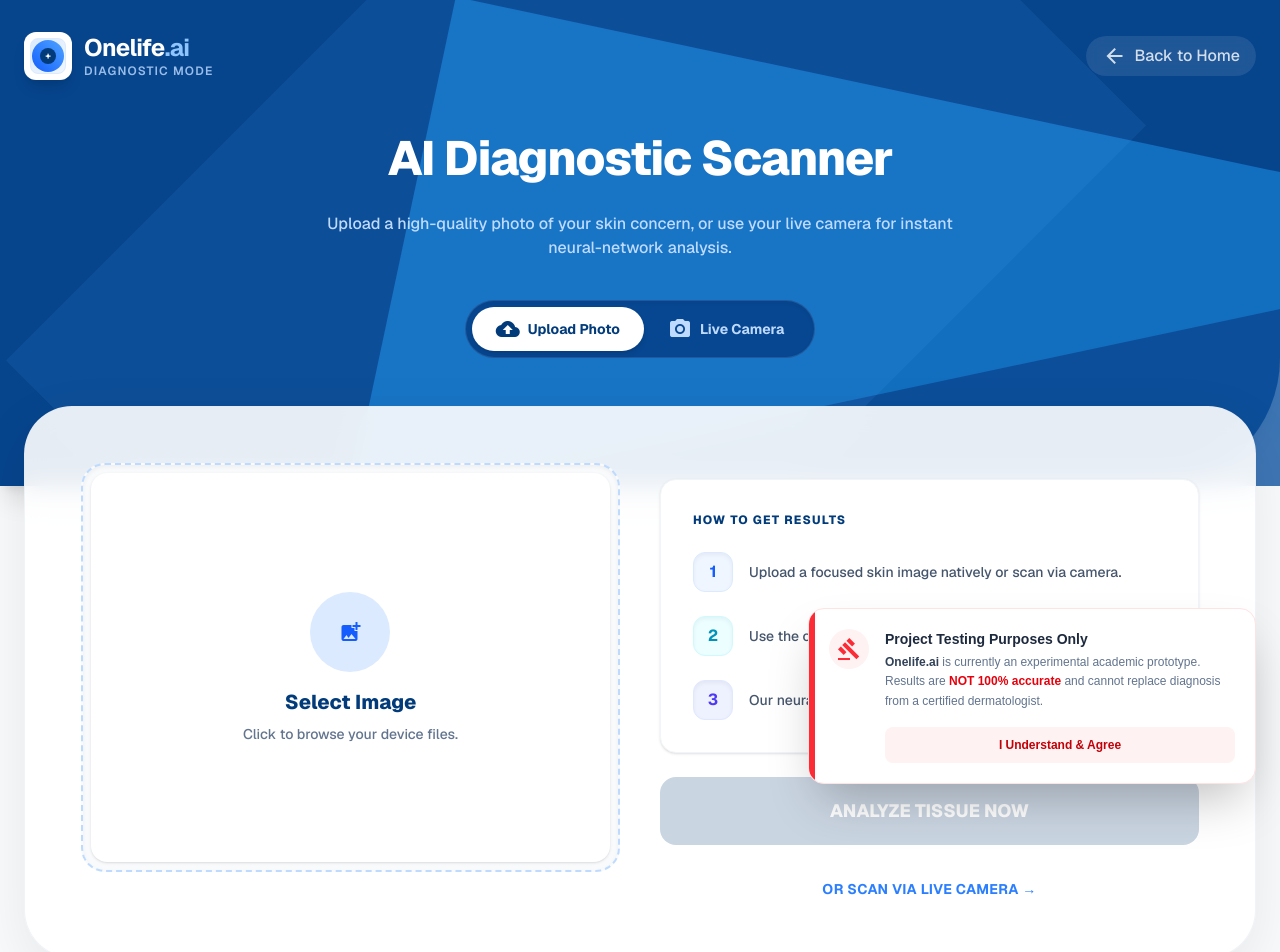
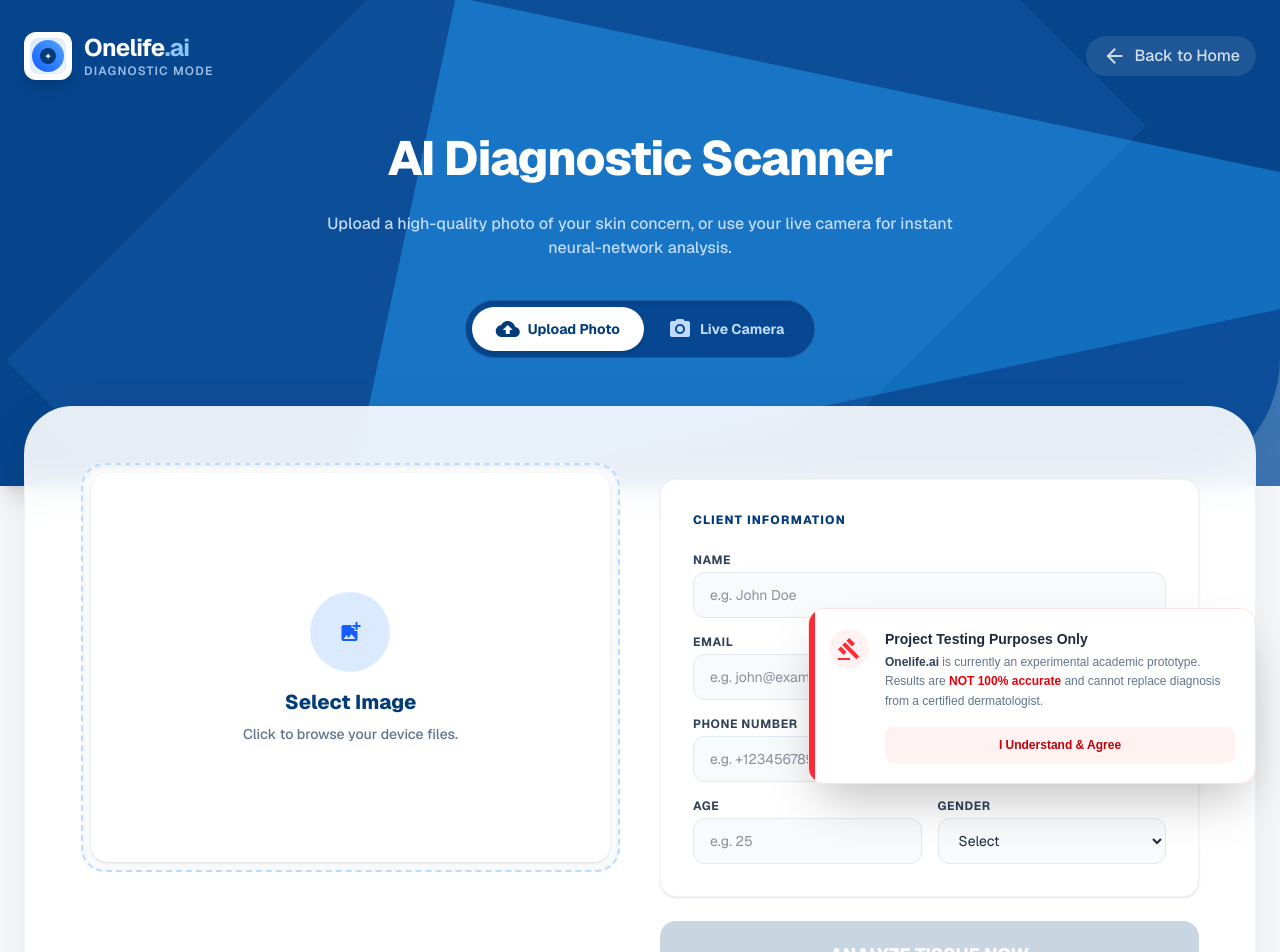
Before and after one commit to RajuBharali/skin-diseases-detection-FORNT, a Next.js app: page /predict in a window 1280 px wide. Shown: the top 952 px of the page. Built offline with nearby package versions, Linux system fonts and the light colour scheme.

Commit message:
update new font

```diff
--- a/app/api/guidance/route.ts
+++ b/app/api/guidance/route.ts
@@ -30,7 +30,7 @@ export async function POST(req: Request) {
       return NextResponse.json({
         suggestion,
         actions: [
-          { icon: "clinical_notes", label: `Consult doctor for ${condition}`, desc: "Book an appointment for professional evaluation" },
+          { icon: "medical_services", label: `Consult doctor for ${condition}`, desc: "Book an appointment for professional evaluation" },
           { icon: "water_drop", label: "Keep affected skin moisturized", desc: "Use fragrance-free emollient creams twice daily" },
           { icon: "block", label: "Avoid scratching or irritation", desc: "Use cold compresses to soothe flare-ups" },
           { icon: "sanitizer", label: "Use gentle, unscented products", desc: "Switch to hypoallergenic cleansers and detergents" }
@@ -50,7 +50,7 @@ Return the result strictly as a JSON object containing two keys: "suggestion" an
 
 1. "suggestion": A short paragraph (max 30 words) explaining how seriously they should take this result given the ${confidence}% confidence score.
 2. "actions": An array of 4 recommended actions they should take. Each action object must have the keys:
-   - icon: A valid Google Material icon name (e.g. "clinical_notes", "water_drop", "block", "sanitizer", "healing", "medical_services", "spa", "local_hospital", "info", "warning", "wb_sunny", "face")
+   - icon: A valid Google Material icon name (e.g. "medical_services", "water_drop", "block", "sanitizer", "healing", "spa", "local_hospital", "wb_sunny", "face")
    - label: A short, actionable title (max 5 words)
    - desc: A short description (max 10 words)
 
@@ -58,7 +58,7 @@ Example output:
 {
   "suggestion": "Given the high confidence score, it is strongly advised to schedule a consultation with a dermatologist for a professional biopsy and treatment plan.",
   "actions": [
-    { "icon": "clinical_notes", "label": "Consult a certified dermatologist", "desc": "Book an appointment for professional evaluation" }
+    { "icon": "medical_services", "label": "Consult a certified dermatologist", "desc": "Book an appointment for professional evaluation" }
   ]
 }
 Do not include markdown code block syntax like \`\`\`json. Return only the raw JSON object.`;
@@ -96,7 +96,7 @@ Do not include markdown code block syntax like \`\`\`json. Return only the raw J
         suggestion += "The model has low confidence. This might be due to a blurry image or uncommon presentation. A professional evaluation is highly recommended.";
       }
       fallbackActions = [
-        { icon: "clinical_notes", label: `Consult doctor for ${condition}`, desc: "Book an appointment for professional evaluation" },
+        { icon: "medical_services", label: `Consult doctor for ${condition}`, desc: "Book an appointment for professional evaluation" },
         { icon: "water_drop", label: "Keep affected skin moisturized", desc: "Use fragrance-free emollient creams twice daily" },
         { icon: "block", label: "Avoid scratching or irritation", desc: "Use cold compresses to soothe flare-ups" },
         { icon: "sanitizer", label: "Use gentle, unscented products", desc: "Switch to hypoallergenic cleansers and detergents" }
--- a/app/components/UploadBox.tsx
+++ b/app/components/UploadBox.tsx
@@ -18,6 +18,13 @@ export default function UploadBox({ onSwitchToCamera }: UploadBoxProps) {
   const [preview, setPreview] = useState<string | null>(null)
   const [loading, setLoading] = useState(false)
   const [error, setError] = useState<string | null>(null)
+
+  // Patient / Client Details State
+  const [name, setName] = useState("")
+  const [email, setEmail] = useState("")
+  const [phoneNumber, setPhoneNumber] = useState("")
+  const [age, setAge] = useState<number | "">("")
+  const [gender, setGender] = useState("")
 
   // Cropping State
   const [isCropping, setIsCropping] = useState(false)
@@ -78,18 +85,22 @@ export default function UploadBox({ onSwitchToCamera }: UploadBoxProps) {
   /* Send real file directly to API */
   const analyze = async () => {
     if (!file) return
+    if (!name || !email || !phoneNumber || !age || !gender) {
+      setError("Please fill out all required fields.")
+      return
+    }
     setLoading(true)
     setError(null)
 
     try {
-      const result = await predictImage(file)
+      const result = await predictImage(file, name, email, phoneNumber, Number(age), gender)
       sessionStorage.setItem("lastPrediction", JSON.stringify(result))
       if (preview) {
         sessionStorage.setItem("lastPreview", preview)
       }
       router.push("/result")
-    } catch {
-      setError("Analysis failed. Please try again.")
+    } catch (e: any) {
+      setError(e.message || "Analysis failed. Please try again.")
     }
 
     setLoading(false)
@@ -218,19 +229,62 @@ export default function UploadBox({ onSwitchToCamera }: UploadBoxProps) {
         {/* RIGHT INFO */}
         <div className="flex flex-col gap-6 pt-4">
           <div className="bg-white rounded-2xl border border-slate-100 p-6 sm:p-8 shadow-sm">
-            <h3 className="text-xs tracking-widest font-extrabold text-[#023b7a] mb-6 uppercase">How to Get Results</h3>
-            <div className="space-y-6 text-slate-600 font-medium text-sm">
-              <div className="flex gap-4 items-center">
-                <div className="w-10 h-10 bg-blue-50 text-blue-600 rounded-xl flex items-center justify-center font-bold text-base shrink-0 border border-blue-100 shadow-inner">1</div>
-                <p>Upload a focused skin image natively or scan via camera.</p>
+            <h3 className="text-xs tracking-widest font-extrabold text-[#023b7a] mb-6 uppercase">Client Information</h3>
+            <div className="space-y-4">
+              <div>
+                <label className="block text-xs font-bold text-slate-700 uppercase tracking-wider mb-1">Name</label>
+                <input
+                  type="text"
+                  value={name}
+                  onChange={(e) => setName(e.target.value)}
+                  placeholder="e.g. John Doe"
+                  className="w-full bg-slate-50 border border-slate-200 text-slate-800 rounded-xl px-4 py-3 text-sm focus:outline-none focus:border-blue-500 transition-colors"
+                />
               </div>
-              <div className="flex gap-4 items-center">
-                <div className="w-10 h-10 bg-cyan-50 text-cyan-600 rounded-xl flex items-center justify-center font-bold text-base shrink-0 border border-cyan-100 shadow-inner">2</div>
-                <p>Use the cropping tool to isolate the specific bump or mole.</p>
+              <div>
+                <label className="block text-xs font-bold text-slate-700 uppercase tracking-wider mb-1">Email</label>
+                <input
+                  type="email"
+                  value={email}
+                  onChange={(e) => setEmail(e.target.value)}
+                  placeholder="e.g. john@example.com"
+                  className="w-full bg-slate-50 border border-slate-200 text-slate-800 rounded-xl px-4 py-3 text-sm focus:outline-none focus:border-blue-500 transition-colors"
+                />
               </div>
-              <div className="flex gap-4 items-center">
-                <div className="w-10 h-10 bg-indigo-50 text-indigo-600 rounded-xl flex items-center justify-center font-bold text-base shrink-0 border border-indigo-100 shadow-inner">3</div>
-                <p>Our neural network immediately evaluates the risk profile.</p>
+              <div>
+                <label className="block text-xs font-bold text-slate-700 uppercase tracking-wider mb-1">Phone Number</label>
+                <input
+                  type="tel"
+                  value={phoneNumber}
+                  onChange={(e) => setPhoneNumber(e.target.value)}
+                  placeholder="e.g. +123456789"
+                  className="w-full bg-slate-50 border border-slate-200 text-slate-800 rounded-xl px-4 py-3 text-sm focus:outline-none focus:border-blue-500 transition-colors"
+                />
+              </div>
+              <div className="grid grid-cols-2 gap-4">
+                <div>
+                  <label className="block text-xs font-bold text-slate-700 uppercase tracking-wider mb-1">Age</label>
+                  <input
+                    type="number"
+                    value={age}
+                    onChange={(e) => setAge(e.target.value === "" ? "" : Number(e.target.value))}
+                    placeholder="e.g. 25"
+                    className="w-full bg-slate-50 border border-slate-200 text-slate-800 rounded-xl px-4 py-3 text-sm focus:outline-none focus:border-blue-500 transition-colors"
+                  />
+                </div>
+                <div>
+                  <label className="block text-xs font-bold text-slate-700 uppercase tracking-wider mb-1">Gender</label>
+                  <select
+                    value={gender}
+                    onChange={(e) => setGender(e.target.value)}
+                    className="w-full bg-slate-50 border border-slate-200 text-slate-800 rounded-xl px-4 py-3 text-sm focus:outline-none focus:border-blue-500 transition-colors"
+                  >
+                    <option value="">Select</option>
+                    <option value="Male">Male</option>
+                    <option value="Female">Female</option>
+                    <option value="Other">Other</option>
+                  </select>
+                </div>
               </div>
             </div>
           </div>
--- a/app/layout.tsx
+++ b/app/layout.tsx
@@ -14,8 +14,8 @@ const geistMono = Geist_Mono({
 });
 
 export const metadata: Metadata = {
-  title: "Create Next App",
-  description: "Generated by create next app",
+  title: "Onelife.ai - Skin Analysis",
+  description: "Advanced AI-powered skin condition diagnostic platform",
 };
 
 export default function RootLayout({
@@ -25,6 +25,9 @@ export default function RootLayout({
 }>) {
   return (
     <html lang="en">
+      <head>
+        <link rel="stylesheet" href="https://fonts.googleapis.com/icon?family=Material+Icons" />
+      </head>
       <body
         className={`${geistSans.variable} ${geistMono.variable} antialiased`}
       >
--- a/app/lib/api.ts
+++ b/app/lib/api.ts
@@ -1,14 +1,30 @@
-export async function predictImage(file: File) {
+export async function predictImage(
+  file: File,
+  name: string,
+  email: string,
+  phone_number: string,
+  age: number,
+  gender: string
+) {
   const formData = new FormData()
   formData.append("file", file)
+  formData.append("name", name)
+  formData.append("email", email)
+  formData.append("phone_number", phone_number)
+  formData.append("age", String(age))
+  formData.append("gender", gender)
 
-  const res = await fetch("https://simpletech.in/predict", {
+  // Update backend URL if needed (e.g., local server or production URL)
+  const backendUrl = process.env.NEXT_PUBLIC_API_URL || "http://simpletech.in/predict";
+
+  const res = await fetch(backendUrl, {
     method: "POST",
     body: formData
   })
 
   if (!res.ok) {
-    throw new Error("Prediction failed")
+    const errData = await res.json().catch(() => ({}));
+    throw new Error(errData.error || "Prediction failed")
   }
 
   return res.json()
```
Also changed, not shown: app/result/page.tsx (+19 -5 lines).
